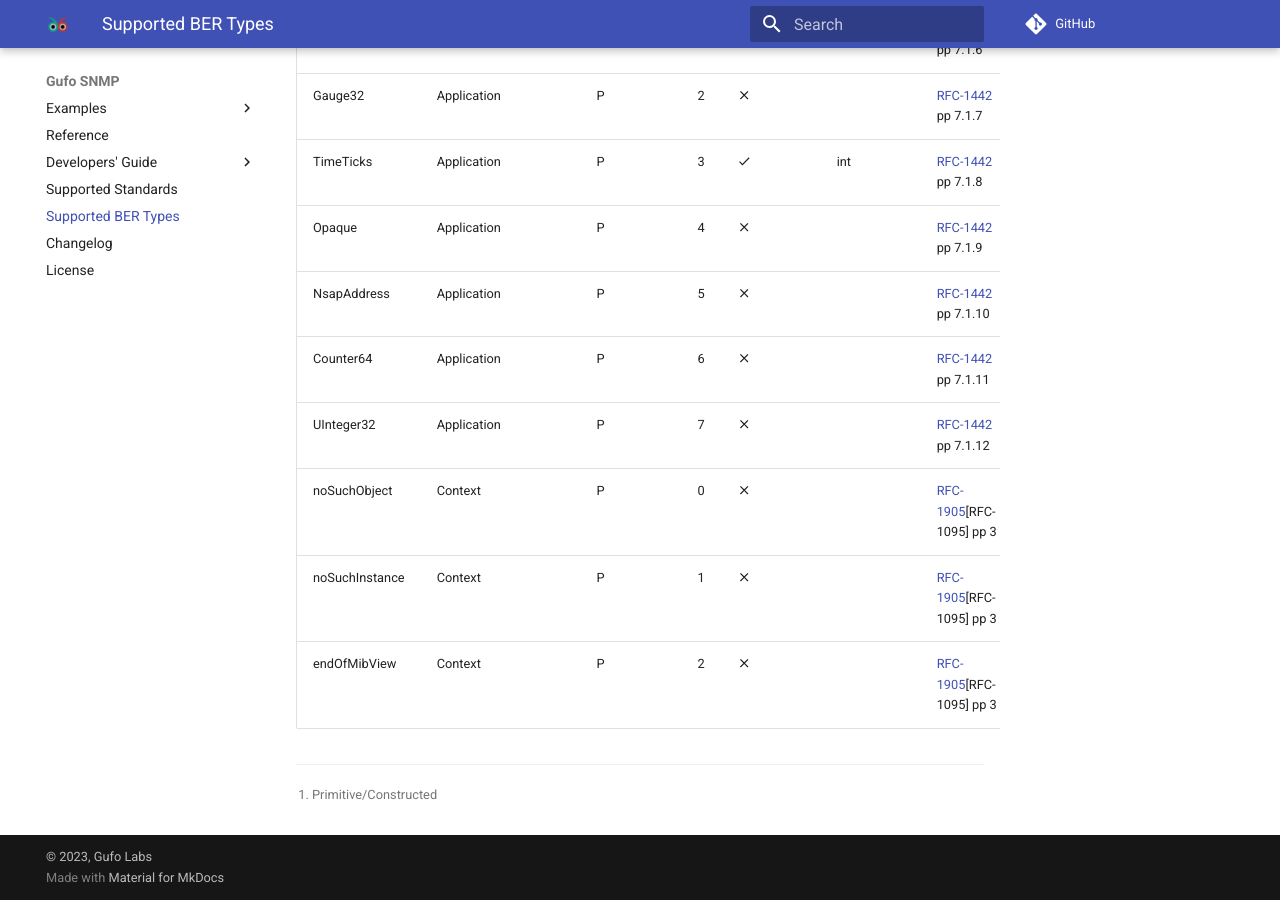
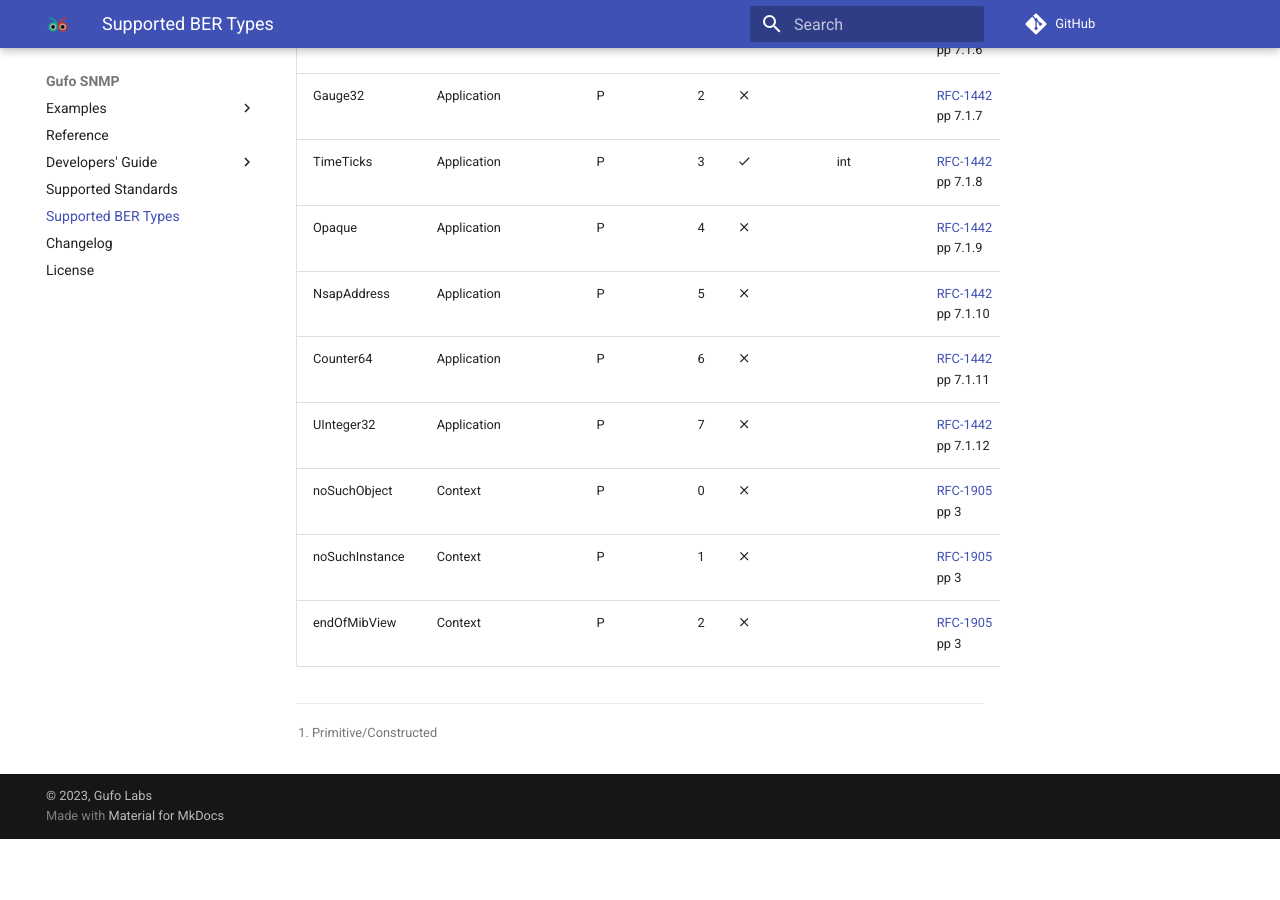
Before and after one commit to gufolabs/gufo_snmp, an MkDocs documentation site: the page built from docs/types.md, in a window 1280 px wide and 900 px high, scrolled down 1055 px. Built offline with MkDocs 1.6.1 and Material for MkDocs 9.7.7, drawn with Linux system fonts in a browser that asks for light colours; comment, search, counter and statistics services are not loaded; after the commit the page ends 1894 px from its top, so only the background shows below that; some of the changed lines change nothing that is shown.

Commit message:
types doc: Fix RFC reference

```diff
--- a/docs/types.md
+++ b/docs/types.md
@@ -22,9 +22,9 @@
 | NsapAddress       | Application |       P |    5 | :material-close: |             | [RFC-1442][RFC-1442] pp 7.1.10 |
 | Counter64         | Application |       P |    6 | :material-close: |             | [RFC-1442][RFC-1442] pp 7.1.11 |
 | UInteger32        | Application |       P |    7 | :material-close: |             | [RFC-1442][RFC-1442] pp 7.1.12 |
-| noSuchObject      | Context     |       P |    0 | :material-close: |             | [RFC-1905][RFC-1095] pp 3      |
-| noSuchInstance    | Context     |       P |    1 | :material-close: |             | [RFC-1905][RFC-1095] pp 3      |
-| endOfMibView      | Context     |       P |    2 | :material-close: |             | [RFC-1905][RFC-1095] pp 3      |
+| noSuchObject      | Context     |       P |    0 | :material-close: |             | [RFC-1905][RFC-1905] pp 3      |
+| noSuchInstance    | Context     |       P |    1 | :material-close: |             | [RFC-1905][RFC-1905] pp 3      |
+| endOfMibView      | Context     |       P |    2 | :material-close: |             | [RFC-1905][RFC-1905] pp 3      |
 
 [^1]: Primitive/Constructed
 [X-690]: https://www.itu.int/rec/T-REC-X.690
```
